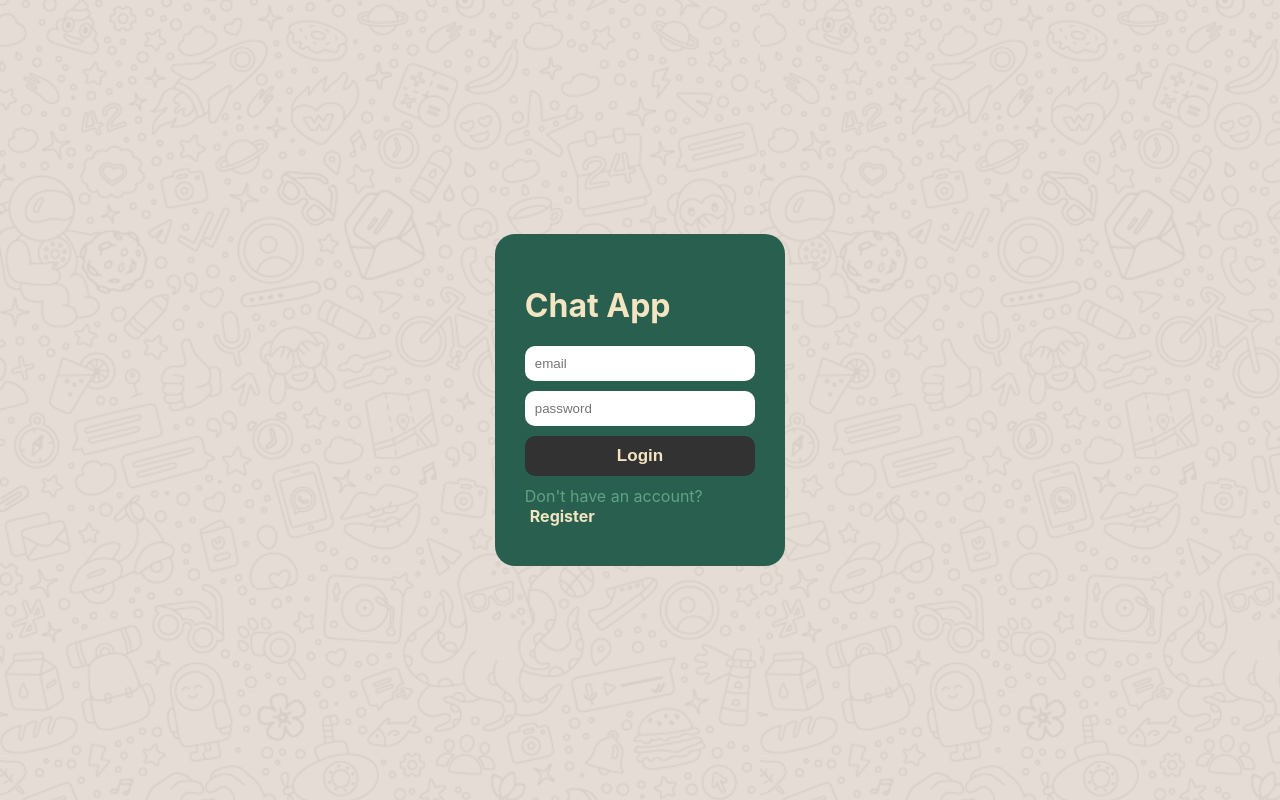
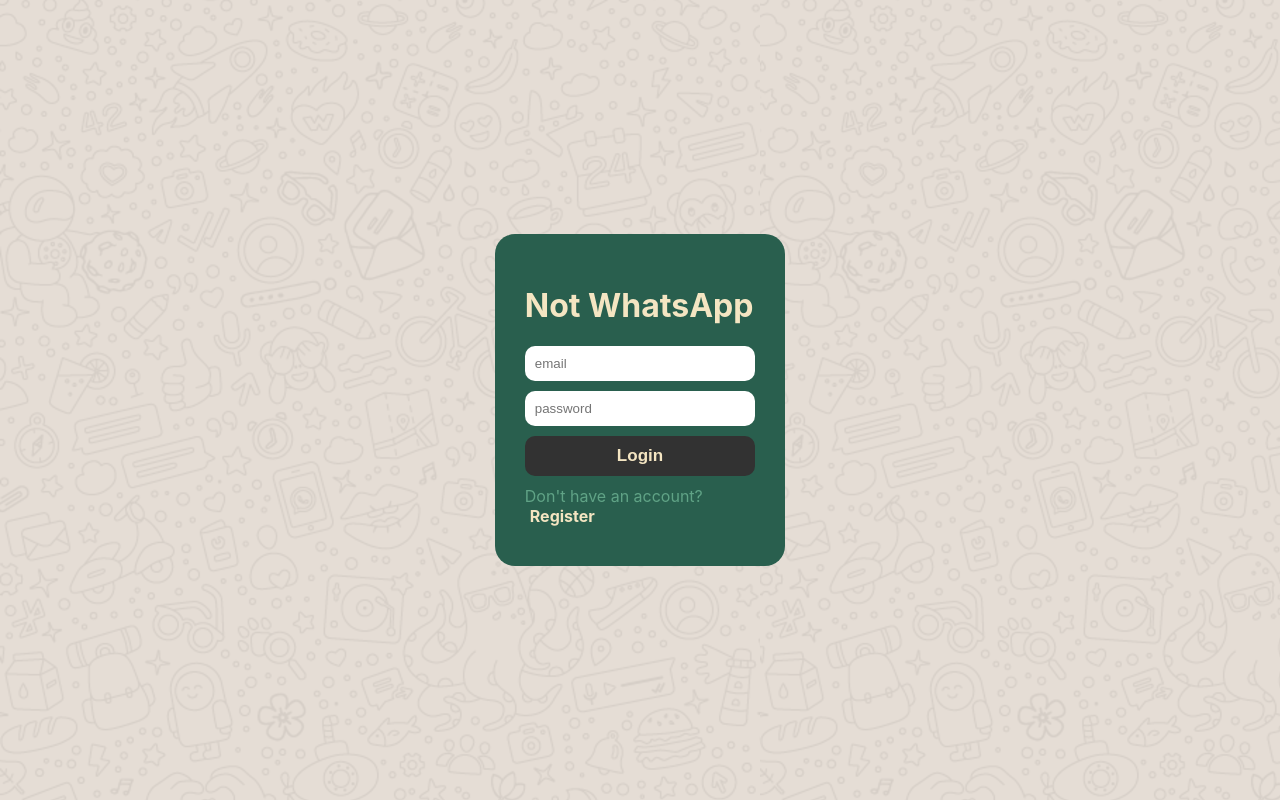
Before and after one commit to pmish1/chat-pmish, a React (Create React App) app: page / in a window 1280 px wide. Built offline with nearby package versions, Linux system fonts and the light colour scheme; no server answers.

Commit message:
updated css

```diff
--- a/src/pages/Login.js
+++ b/src/pages/Login.js
@@ -25,7 +25,7 @@
   return (
     <div className='loginForm'>
     <form onSubmit={handleSubmit}>
-        <h1>Chat App</h1>
+        <h1>Not WhatsApp</h1>
         <input type="email" placeholder='email' onChange={(e) => setEmail(e.target.value)} />
         <input type="password" placeholder='password' onChange={(e) => setPassword(e.target.value)}/>
 
```
